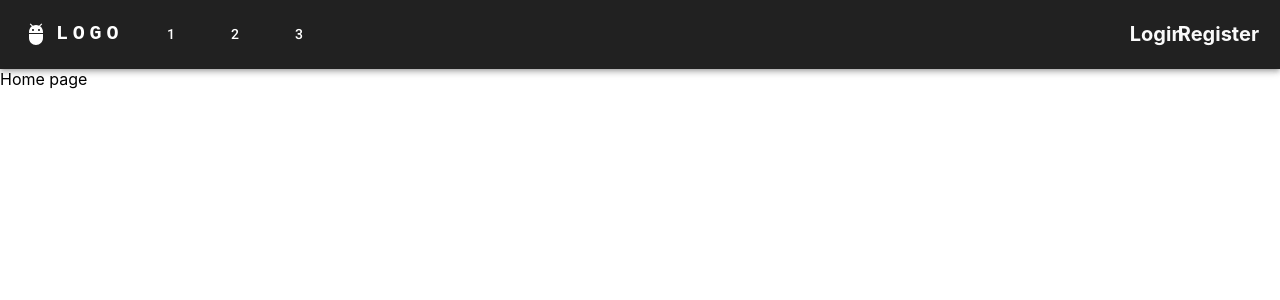
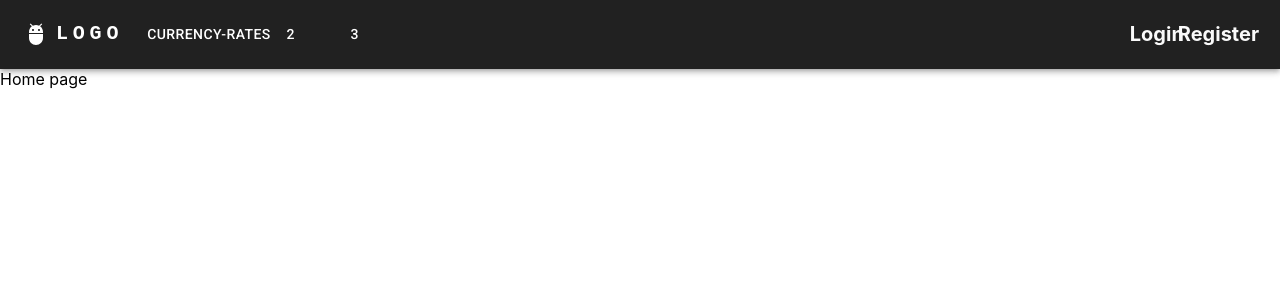
Before and after one commit to lomaTT/currencyAnalyzer, a React (Create React App) app in the folder frontend/: page / in a window 1280 px wide. Shown: the top 300 px of the page. Built offline with nearby package versions, Linux system fonts and the light colour scheme.

Commit message:
added currency rates component

```diff
--- a/frontend/src/App.js
+++ b/frontend/src/App.js
@@ -9,6 +9,7 @@ import Dashboard from "./routes/Dashboard/Dashboard";
 import {AuthProvider} from "./providers/auth-provider";
 import Logout from "./routes/Logout/Logout";
 import Profile from "./routes/Profile/Profile";
+import CurrencyRates from "./routes/CurrencyRates/CurrencyRates";
 
 
 function App() {
@@ -24,6 +25,7 @@ function App() {
                             <Route path="/dashboard" element={<Dashboard/>}/>
                             <Route path="/profile" element={<Profile />} />
                             <Route path="/logout" element={<Logout/>}/>
+                            <Route path="/currency-rates" element={<CurrencyRates />} />
                         </Route>
                     </Routes>
                 </BrowserRouter>
--- a/frontend/src/components/HeaderComponent/HeaderComponent.jsx
+++ b/frontend/src/components/HeaderComponent/HeaderComponent.jsx
@@ -18,7 +18,7 @@ import {ThemeProvider} from "@mui/material/styles";
 import {Link, useLocation} from "react-router-dom";
 import {useAuth} from "../../providers/auth-provider";
 
-const pages = ['1', '2', '3'];
+const pages = ['currency-rates', '2', '3'];
 
 
 const HeaderComponent = ({}) => {
@@ -141,6 +141,8 @@ const HeaderComponent = ({}) => {
                                 {pages.map((page) => (
                                     <Button
                                         key={page}
+                                        component={Link}
+                                        to={page}
                                         onClick={handleCloseNavMenu}
                                         sx={{my: 2, color: 'white', display: 'block'}}
                                     >
--- /dev/null
+++ b/frontend/src/routes/CurrencyRates/CurrencyRates.jsx
@@ -0,0 +1,25 @@
+import React, {useEffect, useState} from 'react';
+import axios from "axios";
+
+const CurrencyRates = () => {
+
+    const [currencies, setCurrencies] = useState({});
+
+    useEffect(() => {
+        axios.get("http://localhost:8080/api/currency/get")
+            .then((response) => {
+                setCurrencies(response.data);
+            })
+            .catch((e) => {
+                console.log(e)
+            });
+    }, []);
+
+    return (
+        <div>
+            {Object.keys(currencies).map((value) => (<>{value}  {currencies[value]} <br /> </>))}
+        </div>
+    );
+};
+
+export default CurrencyRates;
```
